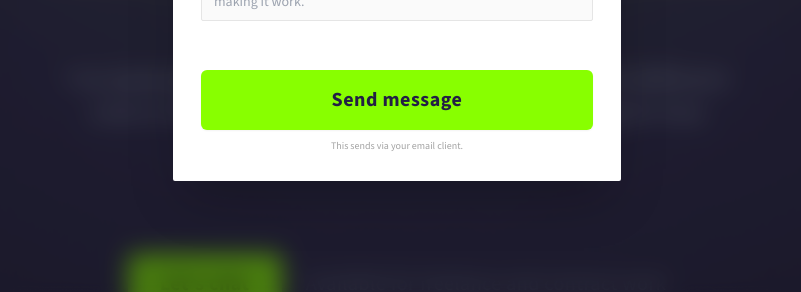
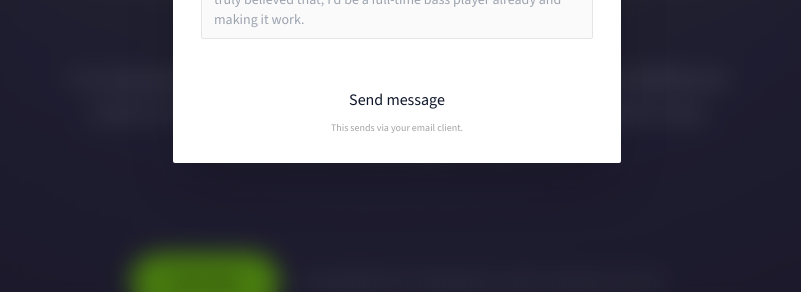
Before and after one commit to bruno40gr/portfolio, a React (Vite) app: page / in a window 1280 px wide. Both pictures are taken after a click on the button "Contact". Shown: the part 490-782 px from the top of the page, without its empty margins (243-1044 px from the left). Built offline with nearby package versions, Linux system fonts and the light colour scheme.

Commit message:
button import

```diff
--- a/src/App.jsx
+++ b/src/App.jsx
@@ -6,7 +6,7 @@ import { PORTFOLIO_DATA, WORK_GROUPS } from "./data/portfolioData";
 
 import WorkDropdown from "./components/ui/WorkDropdown";
 import LogoIcon from "./components/ui/logoIcon";
-import Button from "./components/ui/Button";
+
 
 import CompanyStripe from "./components/home/CompanyStripe";
 import WorkSection from "./components/home/WorkSection";
@@ -416,7 +416,7 @@ No. It’ll replace designers who mostly produce deliverables. If I truly believ
 
               <div className="pt-1 flex flex-col items-center">
                 <div className="w-full flex justify-center">
-                  <Button className="w-full justify-center">Send message</Button>
+                  <button className="w-full justify-center">Send message</button>
                 </div>
                 <p className="mt-2 text-[10px] text-neutral-400 text-center">
                   This sends via your email client.
@@ -455,9 +455,8 @@ No. It’ll replace designers who mostly produce deliverables. If I truly believ
     </div>
 
                 <div className="flex flex-col md:flex-row items-center justify-center gap-6">
-      <Button onClick={() => setIsContactOpen(true)} className="px-10 py-4 bg-[#88FF00] text-black font-bold rounded-full hover:scale-105 transition-transform">
-        Let's chat
-      </Button>
+     <button onClick={() => setIsContactOpen(true)} className="px-10 py-4 bg-[#88FF00] text-black font-bold rounded-full hover:scale-105 transition-transform">
+Let's chat</button>
       <p className="text-slate-400 text-lg md:text-xl font-light tracking-wide">
         Available for freelance and contract work
       </p>
```
